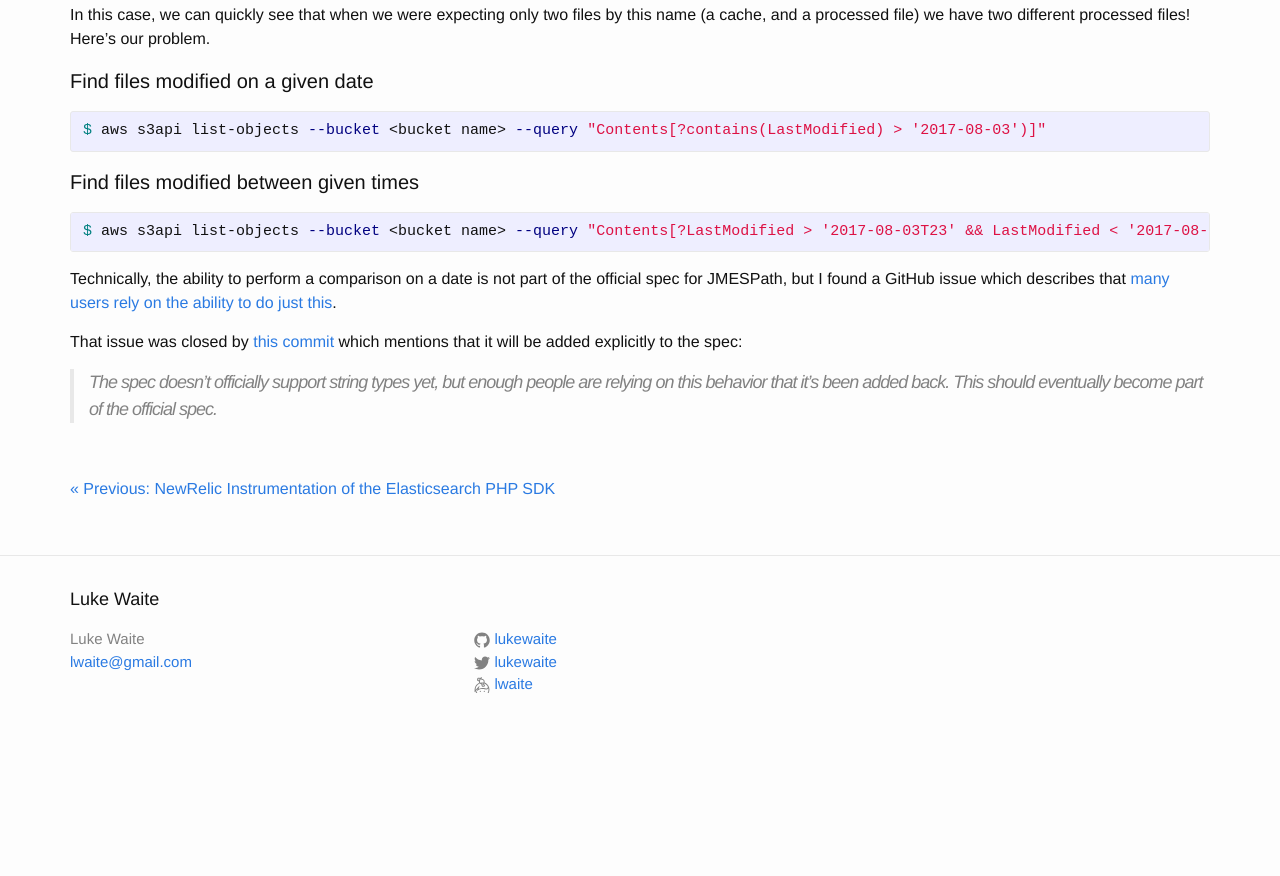
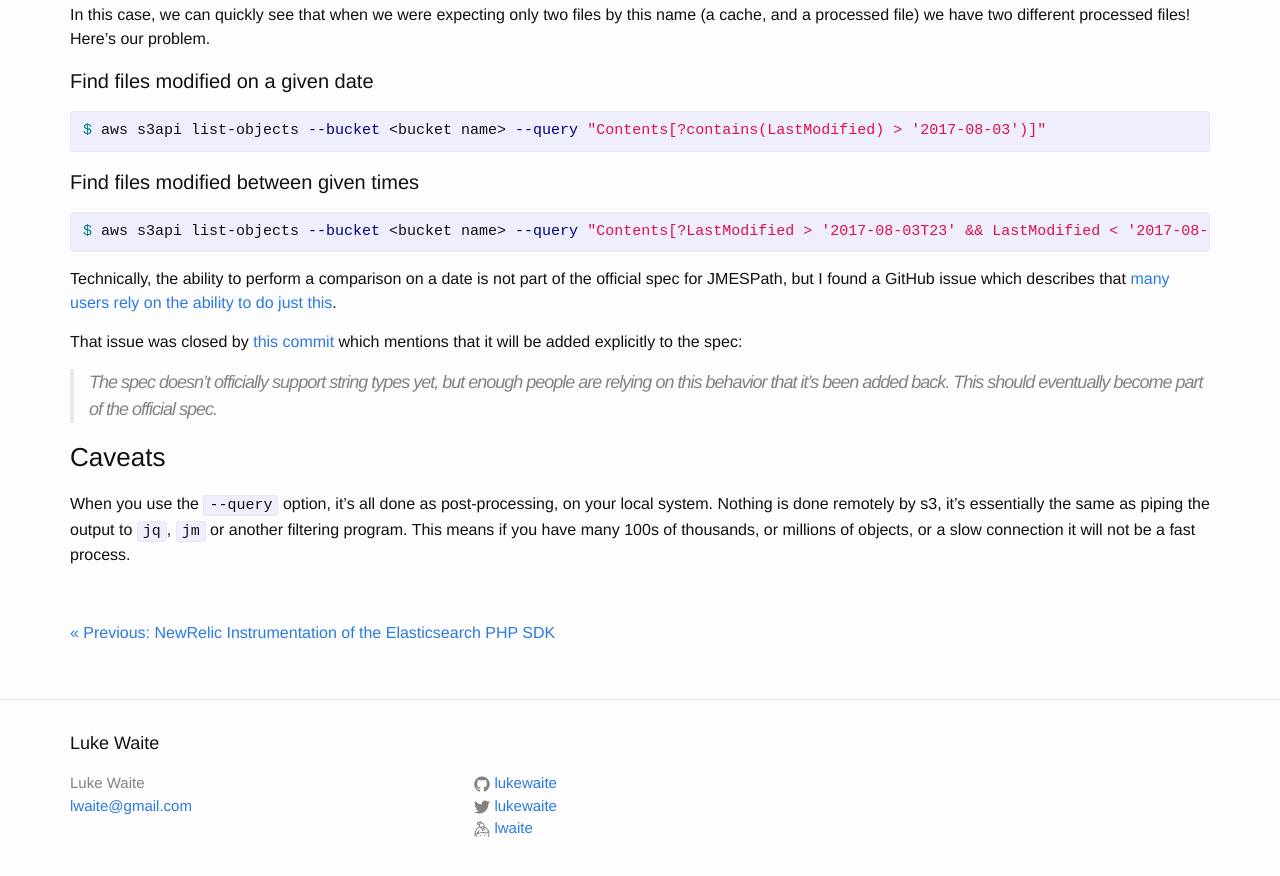
Before and after one commit to lukewaite/lukewaite.github.io, a Jekyll site: the page built from _posts/2017-08-03-s3-find-files.md, in a window 1280 px wide and 900 px high, scrolled down 1496 px. Shown: the top 876 px of the window. Built offline with Jekyll 4.4.1, drawn with Linux system fonts in a browser that asks for light colours; comment, search, counter and statistics services are not loaded; before the commit the page ends 2252 px from its top, so only the background shows below that.

Commit message:
Add caveats mention to s3 find

```diff
--- a/_posts/2017-08-03-s3-find-files.md
+++ b/_posts/2017-08-03-s3-find-files.md
@@ -102,6 +102,12 @@ will be added explicitly to the spec:
 are relying on this behavior that it's been added back.  This should
 eventually become part of the official spec.
 
+### Caveats
+When you use the `--query` option, it's all done as post-processing, on your
+local system. Nothing is done remotely by s3, it's essentially the same as
+piping the output to `jq`, `jm` or another filtering program. This means if
+you have many 100s of thousands, or millions of objects, or a slow connection
+it will not be a fast process.
 
 [transmit]: https://www.panic.com/transmit/
 [query]: http://docs.aws.amazon.com/cli/latest/reference/index.html#options
```
